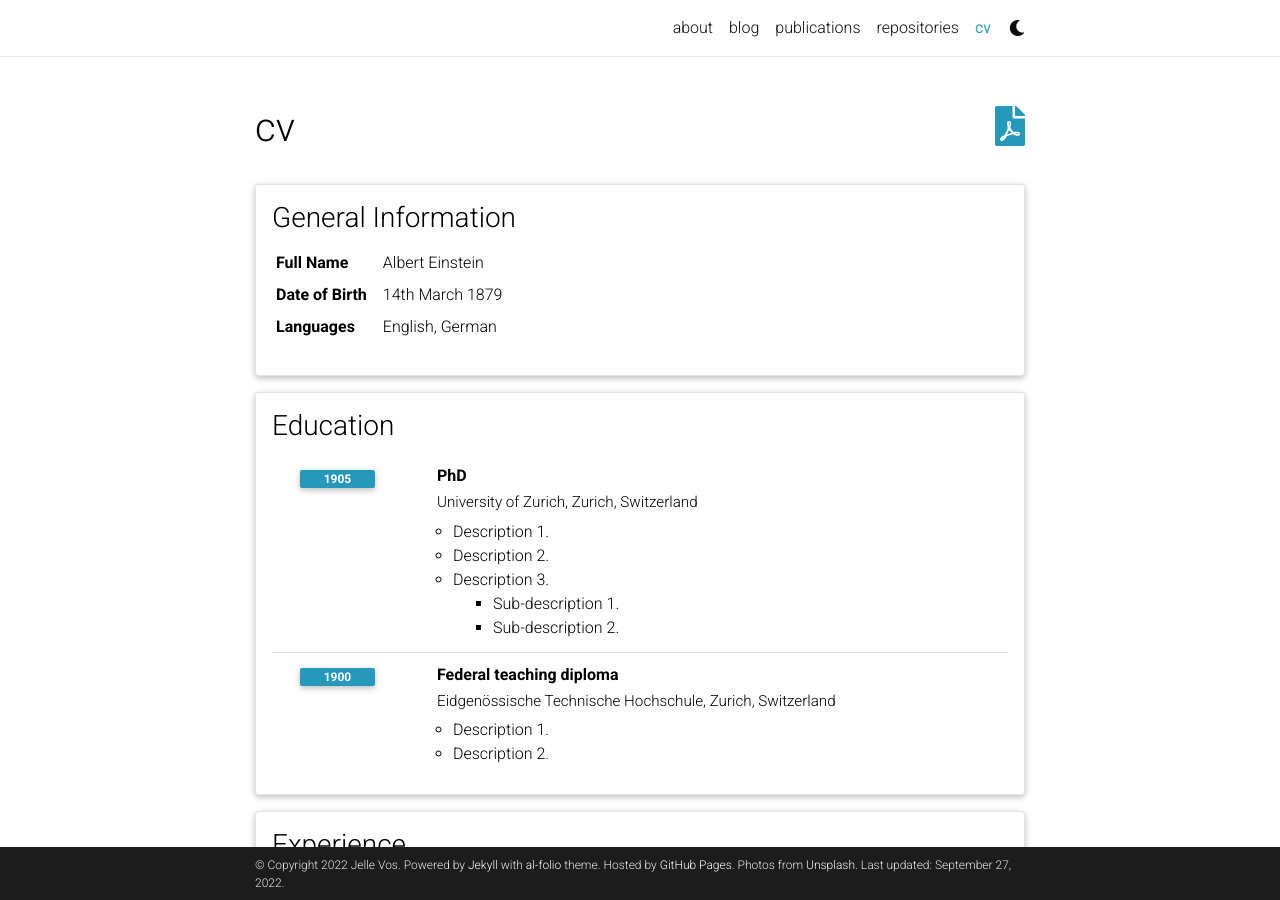
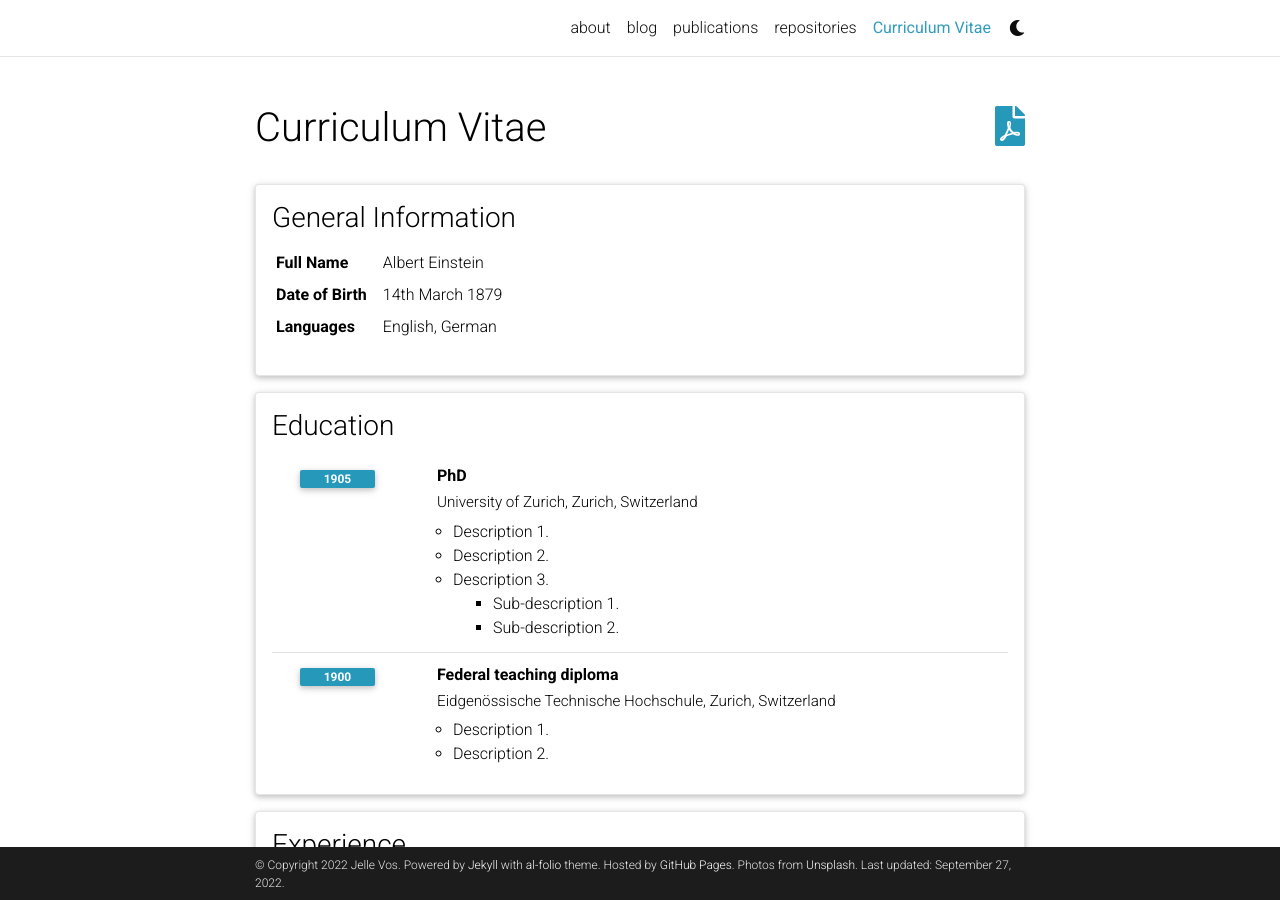
Before and after one commit to jellevos/jellevos.github.io, a Jekyll site: the page built from _pages/cv.md, in a window 1280 px wide and 900 px high. Built offline with Jekyll 4.4.1, drawn with Linux system fonts in a browser that asks for light colours; comment, search, counter and statistics services are not loaded; a style sheet for code colours, icons or effects is not loaded.

Commit message:
Update cv.md

```diff
--- a/_pages/cv.md
+++ b/_pages/cv.md
@@ -1,7 +1,7 @@
 ---
 layout: cv
 permalink: /cv/
-title: cv
+title: Curriculum Vitae
 nav: true
 nav_order: 4
 cv_pdf: CV_website.pdf
```
